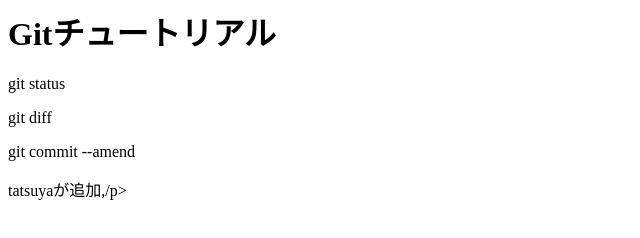
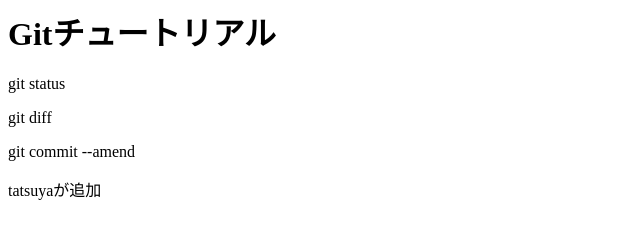
Before and after one commit to takuyaaaaaaahaaaaaa/git_tutorial, a plain HTML site: page index.html in a window 1280 px wide. Shown: the full height of the page, 0-640 px from the left. Drawn offline with Linux system fonts and the light colour scheme.

Commit message:
2回目の編集！
pタグ誤り修正！

```diff
--- a/index.html
+++ b/index.html
@@ -2,4 +2,4 @@
 <p>git status</p>
 <p>git diff</p>
 <p>git commit --amend</p>
-<p>tatsuyaが追加,/p>
+<p>tatsuyaが追加</p>
```
